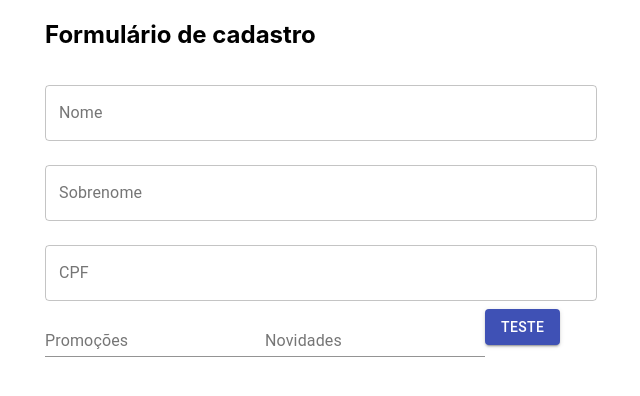
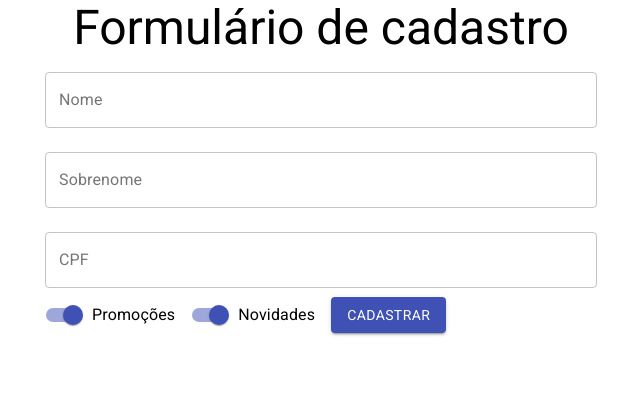
Before and after one commit to lucasclazer/react-example-base-app, a React (Create React App) app in the folder forms-react-app/: page / in a window 1280 px wide. Shown: the top 396 px of the page, without its empty margins (319-959 px from the left). Built offline with nearby package versions, Linux system fonts and the light colour scheme.

Commit message:
Creating form with material ui and using state with functional component.

```diff
--- a/forms-react-app/package.json
+++ b/forms-react-app/package.json
@@ -7,6 +7,7 @@
     "@testing-library/jest-dom": "^5.12.0",
     "@testing-library/react": "^11.2.6",
     "@testing-library/user-event": "^12.8.3",
+    "fontsource-roboto": "^4.0.0",
     "react": "^17.0.2",
     "react-dom": "^17.0.2",
     "react-scripts": "4.0.3",
--- a/forms-react-app/src/App.js
+++ b/forms-react-app/src/App.js
@@ -1,13 +1,15 @@
-import { Container } from "@material-ui/core";
+import { Container, Typography } from "@material-ui/core";
 import { Component } from "react";
 import "./App.css";
 import FormularioCadastro from "./components/FormularioCadastro";
-
+import "fontsource-roboto";
 class App extends Component {
   render() {
     return (
       <Container component="article" maxWidth="sm">
-        <h1>Formulário de cadastro</h1>
+        <Typography align="center" variant="h3" component="h1">
+          Formulário de cadastro
+        </Typography>
         <FormularioCadastro />
       </Container>
     );
--- a/forms-react-app/src/components/FormularioCadastro.jsx
+++ b/forms-react-app/src/components/FormularioCadastro.jsx
@@ -1,15 +1,25 @@
-import React from "react";
-import { Button, TextField } from "@material-ui/core";
+import React, { useState } from "react";
+import { Button, FormControlLabel, Switch, TextField } from "@material-ui/core";
 
 export default function FormularioCadastro() {
+  const [nome, setNome] = useState();
+
   return (
-    <form>
+    <form
+      onSubmit={(e) => {
+        e.preventDefault();
+      }}
+    >
       <TextField
         id="nome"
         label="Nome"
         variant="outlined"
         margin="normal"
         fullWidth
+        value={nome}
+        onChange={(e) => {
+          setNome(e.target.value);
+        }}
       />
       <TextField
         id="sobrenome"
@@ -25,11 +35,31 @@ export default function FormularioCadastro() {
         margin="normal"
         fullWidth
       />
-      <TextField id="nome" label="Promoções" />
-      <TextField id="nome" label="Novidades" />
+      <FormControlLabel
+        label="Promoções"
+        control={
+          <Switch
+            id="promocoes"
+            name="promocoes"
+            color="primary"
+            defaultChecked={true}
+          />
+        }
+      ></FormControlLabel>
+      <FormControlLabel
+        label="Novidades"
+        control={
+          <Switch
+            id="novidades"
+            name="novidades"
+            color="primary"
+            defaultChecked={true}
+          />
+        }
+      ></FormControlLabel>
 
       <Button type="submit" variant="contained" color="primary">
-        Teste
+        Cadastrar
       </Button>
     </form>
   );
```
Also changed, not shown: 1 other file (tests, documents, lock files or other folders).
